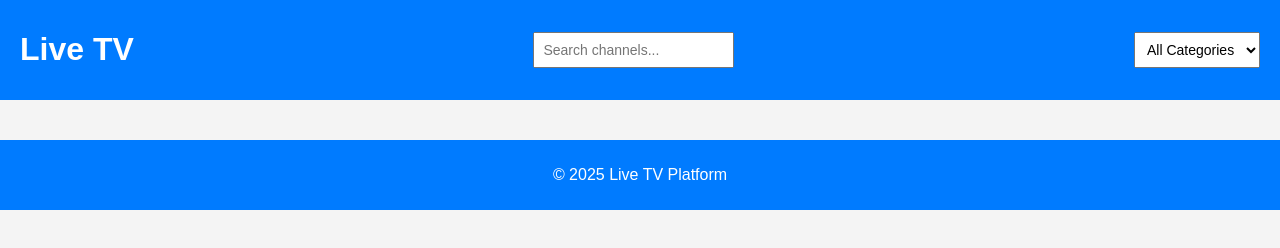
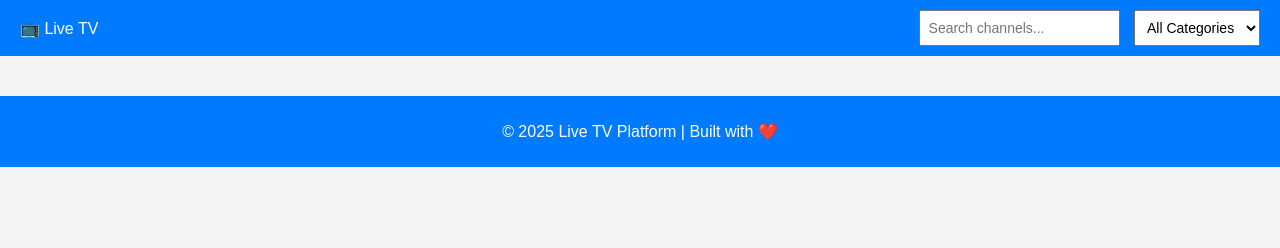
Before and after one commit to mhfzkobir/mhfzkobir.github.io, a plain HTML site: page index.html in a window 1280 px wide. Drawn offline with Linux system fonts and the light colour scheme; no server answers.

Commit message:
Update index.html

```diff
--- a/index.html
+++ b/index.html
@@ -3,24 +3,26 @@
 <head>
   <meta charset="UTF-8">
   <meta name="viewport" content="width=device-width, initial-scale=1.0">
-  <title>Live TV</title>
+  <title>Live TV - Modern</title>
   <link rel="stylesheet" href="styles.css">
 </head>
 <body>
   <header>
-    <h1>Live TV</h1>
-    <input type="text" id="search" placeholder="Search channels..." />
-    <select id="category">
-      <option value="all">All Categories</option>
-    </select>
+    <div class="logo">📺 Live TV</div>
+    <div class="search-container">
+      <input type="text" id="search" placeholder="Search channels..." />
+      <select id="category">
+        <option value="all">All Categories</option>
+      </select>
+    </div>
   </header>
 
   <main id="channel-container" class="grid-view">
-    <!-- Channels will be dynamically loaded here -->
+    <!-- Channels will load here dynamically -->
   </main>
 
   <footer>
-    <p>&copy; 2025 Live TV Platform</p>
+    <p>© 2025 Live TV Platform | Built with ❤️</p>
   </footer>
 
   <script src="app.js"></script>
```
